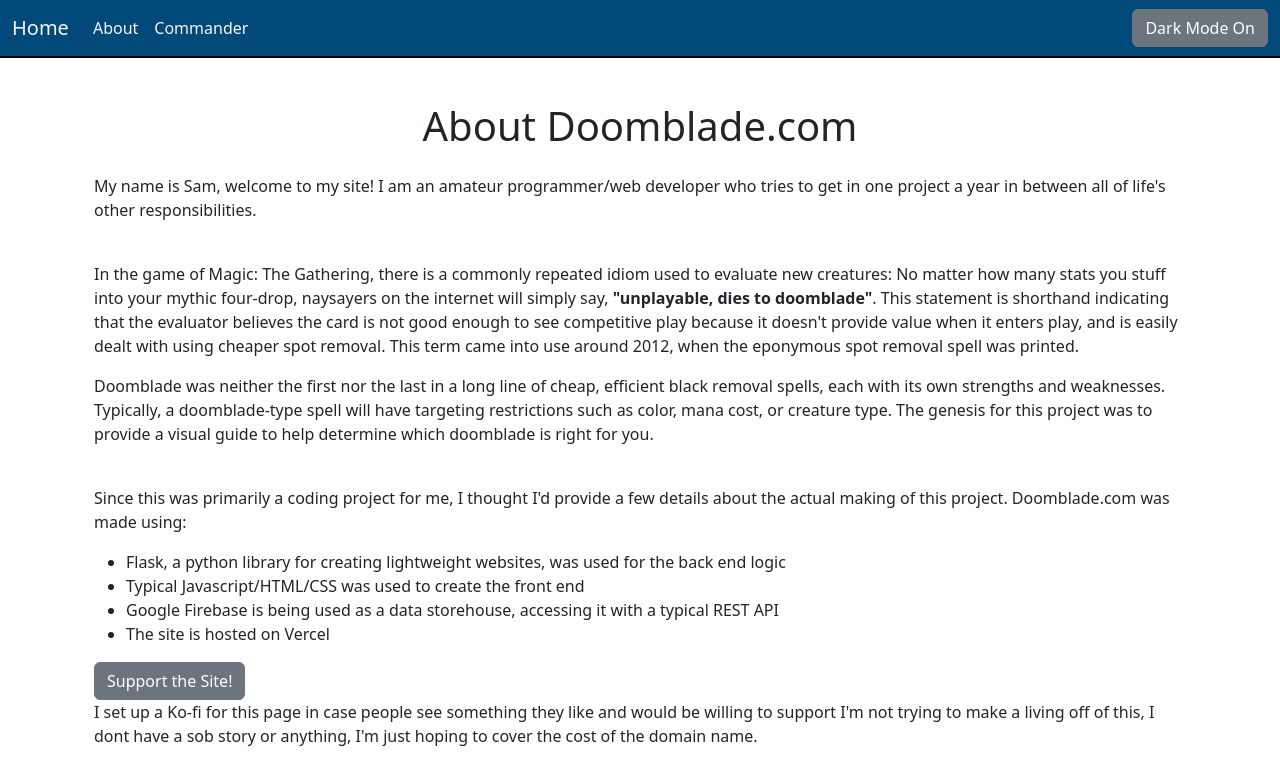
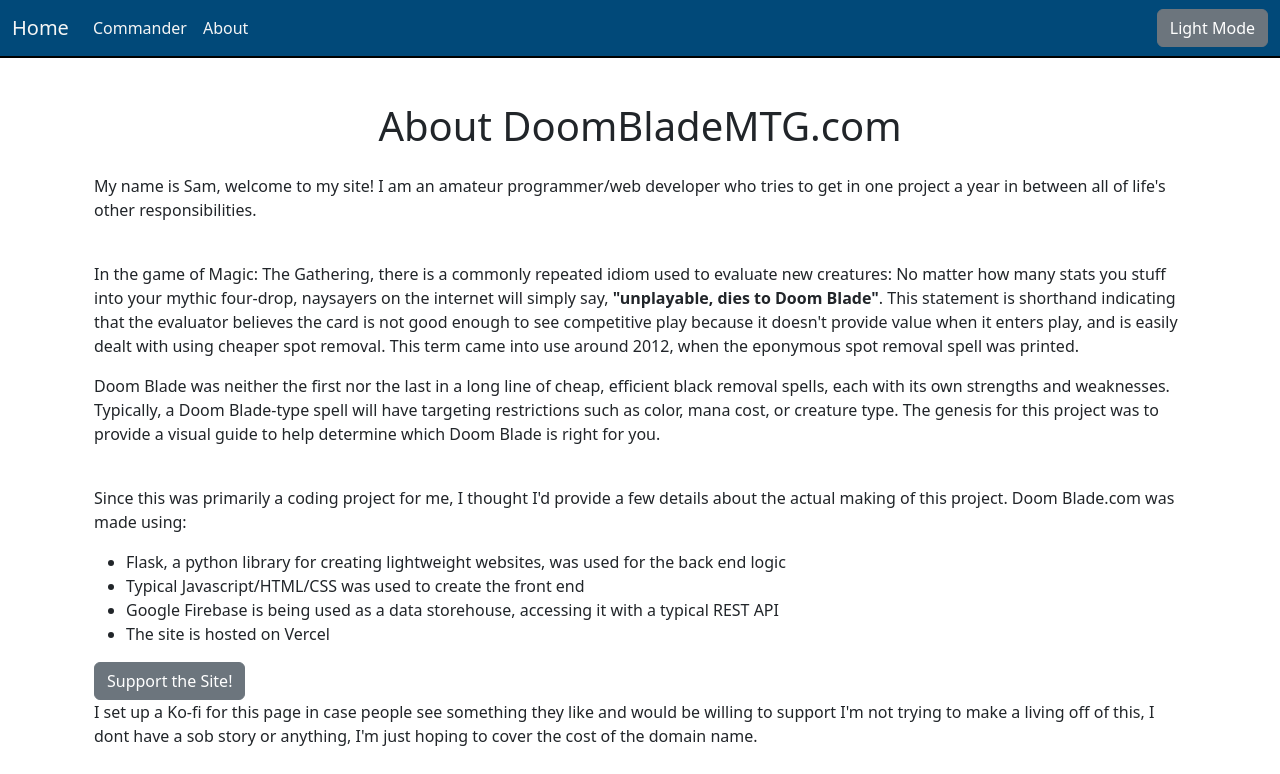
Before and after one commit to Slusks/doomblade_prod, a Python web app: template templates/about.html in a window 1280 px wide. Shown: the top 774 px of the page. Run offline with Jinja, Linux system fonts and the light colour scheme; the template is opened without the code that fills it, so the values that code supplies are empty.

Commit message:
QoL Updates
Fixing Dark mode/Light mode selector, still wrong on About page

Added intro paragraphs for both pages

settled on DoomBladeMTG.com as the Domain

fixed Gallery

```diff
--- a/templates/about.html
+++ b/templates/about.html
@@ -4,7 +4,7 @@
     <meta charset="UTF-8">
     <meta http-equiv="X-UA-Compatible" content="IE=edge">
     <meta name="viewport" content="width=device-width, initial-scale=1.0">
-    <title>Doomblade.com</title>
+    <title>DoomBladeMTG.com</title>
     <link rel="stylesheet" href="{{ url_for('static', filename='styles.css') }}">
     <!-- Bootstrap CSS CDN -->
     <link href="https://cdn.jsdelivr.net/npm/bootstrap@5.3.0-alpha1/dist/css/bootstrap.min.css" rel="stylesheet">
@@ -22,8 +22,8 @@
             </button>
             <div class="collapse navbar-collapse" id="navbarNav">
                 <ul class="navbar-nav me-auto mb-2 mb-lg-0">
+                    <li class="nav-item"><a class="nav-link" href="/commander">Commander</a></li>
                     <li class="nav-item" ><a class="nav-link" href="/about">About</a></li>
-                    <li class="nav-item"><a class="nav-link" href="/commander">Commander</a></li>
                     <!--<li class="nav-item"><a class="nav-link" href="/contact">Contact</a></li>-->
                 </ul>
                 <div class="d-flex">
@@ -36,7 +36,7 @@
     <div class="container content">
     <!-- Header Section -->
     <header class="container my-4">
-        <h1 class="text-center">About Doomblade.com</h1>
+        <h1 class="text-center">About DoomBladeMTG.com</h1>
     </header>
 
     <!-- Main Content Section -->
@@ -49,20 +49,20 @@
             <br>
             <p>In the game of Magic: The Gathering, there is a commonly repeated idiom used to evaluate new creatures:
                 No matter how many stats you stuff into your mythic four-drop, naysayers on the internet will simply say,
-                <strong>"unplayable, dies to doomblade"</strong>. This statement is shorthand indicating that the evaluator
+                <strong>"unplayable, dies to Doom Blade"</strong>. This statement is shorthand indicating that the evaluator
                 believes the card is not good enough to see competitive play because it doesn't provide value when it enters play,
                 and is easily dealt with using cheaper spot removal. This term came into use around 2012, when the eponymous spot removal spell was printed.
             </p>
             <p>
-                Doomblade was neither the first nor the last in a long line of cheap, efficient black removal spells,
-                each with its own strengths and weaknesses. Typically, a doomblade-type spell will have targeting restrictions such as
+                Doom Blade was neither the first nor the last in a long line of cheap, efficient black removal spells,
+                each with its own strengths and weaknesses. Typically, a Doom Blade-type spell will have targeting restrictions such as
                 color, mana cost, or creature type. The genesis for this project was to provide a visual guide to help determine
-                which doomblade is right for you.
+                which Doom Blade is right for you.
             </p>
             <br>
             <p>
                 Since this was primarily a coding project for me, I thought I'd provide a few details about the actual making of this project.
-                Doomblade.com was made using:
+                Doom Blade.com was made using:
                 <ul>
                     <li>Flask, a python library for creating lightweight websites, was used for the back end logic</li>
                     <li>Typical Javascript/HTML/CSS was used to create the front end</li>
@@ -105,11 +105,11 @@
         if (savedTheme === 'Dark Mode') {
             body.classList.add('dark-mode');
             navbar.classList.add('dark-mode');
-            themeToggleButton.innerText = 'Light Mode On';
+            themeToggleButton.innerText = 'Dark Mode';
         } else {
             body.classList.remove('dark-mode');
             navbar.classList.remove('dark-mode');
-            themeToggleButton.innerText = 'Dark Mode On';
+            themeToggleButton.innerText = 'Light Mode';
         }
 
         return savedTheme; // Return the applied theme
@@ -129,12 +129,12 @@
         if (body.classList.contains('dark-mode')) {
             body.classList.remove('dark-mode');
             navbar.classList.remove('dark-mode');
-            themeToggleButton.innerText = 'Dark Mode On';
+            themeToggleButton.innerText = 'Light Mode';
             saveTheme('Light Mode');
         } else {
             body.classList.add('dark-mode');
             navbar.classList.add('dark-mode');
-            themeToggleButton.innerText = 'Light Mode On';
+            themeToggleButton.innerText = 'Dark Mode';
             saveTheme('Dark Mode');
         }
     }
```
Also changed, not shown: templates/commander.html (+17 -12 lines), templates/index.html (+14 -10 lines).
